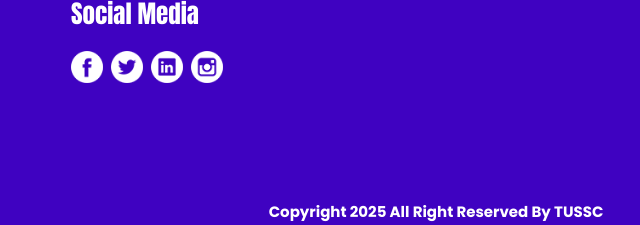
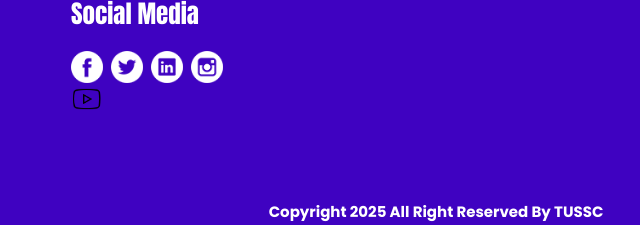
Before and after one commit to an-admin/inscignis, a plain HTML site: page index.html in a window 1280 px wide. Shown: the part 3583-3808 px from the top of the page, 204-844 px from the left. Drawn offline with nearby package versions, Linux system fonts and the light colour scheme.

Commit message:
Update index.html

```diff
--- a/index.html
+++ b/index.html
@@ -314,6 +314,7 @@
                            <li><a href="https://x.com/inscignis"><img src="icon/tw.png" alt="icon"/></li>
                            <li><a href="https://www.linkedin.com/company/inscignis-tu"><img src="icon/lin(2).png" alt="icon"/></li>
                            <li><a href="https://www.instagram.com/inscignis"><img src="icon/instagram.png" alt="icon"/></li>
+                           <li><a href="https://youtube.com/@inscignistezpuruniversity7346"><img src="icon/icons8-youtube-50.png" alt="icon"/></li>
                         </ul>
                      </div>
                   </div>
```
